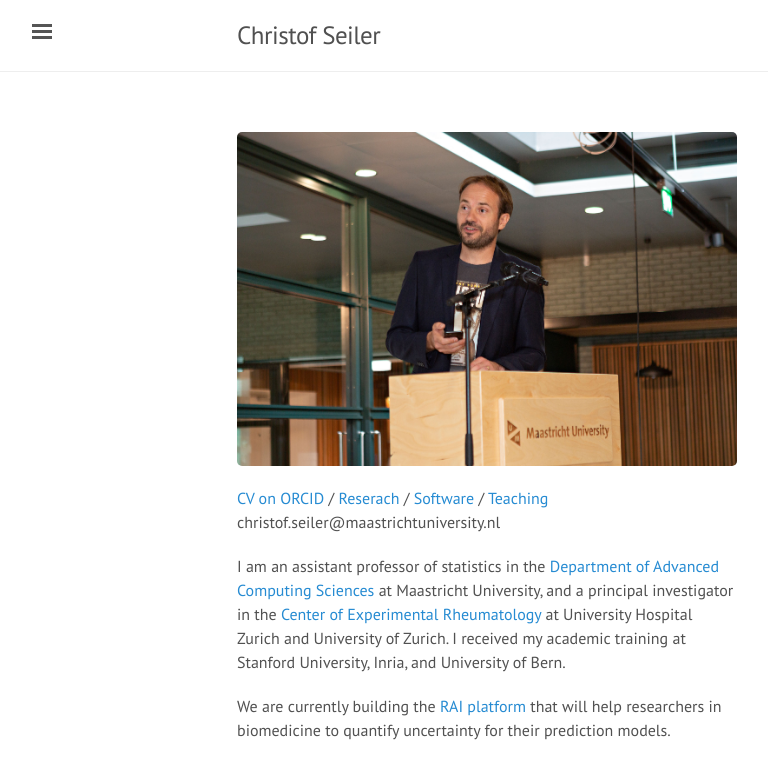
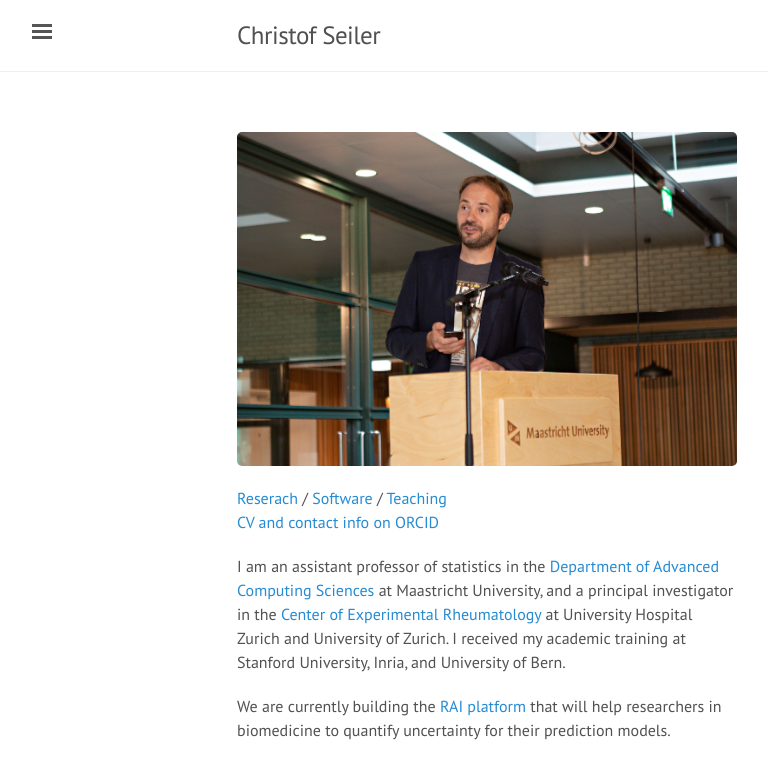
Before and after one commit to ChristofSeiler/ChristofSeiler.github.io, a Jekyll site: the page built from index.html, in a window 1280 px wide. Shown: the top 779 px of the page, without its empty margins (3-771 px from the left). Built offline with Jekyll 4.4.1, drawn with Linux system fonts in a browser that asks for light colours; the list of posts is cut into pages by our own code.

Commit message:
changed contact

```diff
--- a/index.html
+++ b/index.html
@@ -12,11 +12,10 @@ p.narrow {
 <img src="public/portrait.jpg" alt="" border="0" width="500px"/>
 
 <p class="narrow">
-<a href="https://orcid.org/0000-0001-8802-3642">CV on ORCID</a> /
 <a href="research/">Reserach</a> /
 <a href="software/">Software</a> /
 <a href="teaching/">Teaching</a> <br>
-christof.seiler@maastrichtuniversity.nl <br>
+<a href="https://orcid.org/0000-0001-8802-3642">CV and contact info on ORCID</a> <br>
 </p>
 
 <p class="narrow">I am an assistant professor of statistics in the <a href="https://www.maastrichtuniversity.nl/dacs">Department of Advanced Computing Sciences</a> at Maastricht University, and a principal investigator in the <a href="https://www.usz.ch/en/department/rheumatology/research-at-the-clinic-for-rheumatology/research-focus-of-the-clinic-for-rheumatology/research-group-christof-seiler/">Center of Experimental Rheumatology</a> at University Hospital Zurich and University of Zurich. I received my academic training at Stanford University, Inria, and University of Bern.</p>
```
